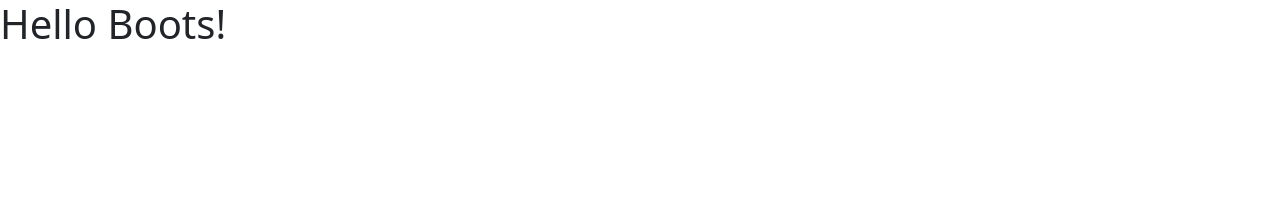
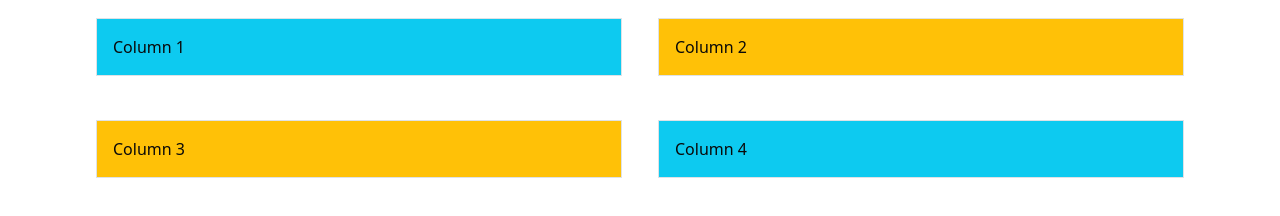
Before and after one commit to ColeLMII/HTML-CSS-JavaScript-Bootstrap-5-practice---Business-Application-Development-II, a plain HTML site: page BootPractice/index.html in a window 1280 px wide. Drawn offline with Linux system fonts and the light colour scheme.

Commit message:
practice w/ columns/gutters/gridsys/cards

```diff
--- a/BootPractice/index.html
+++ b/BootPractice/index.html
@@ -7,9 +7,37 @@
     , initial-scale=1.0">
     <title>Document</title>
     <link rel="stylesheet" href="css/bootstrap.css">
+        <style>
+            [class*="col"]{
+                padding: 1rem;
+                background-color: #ffff;
+                border: 2px solid #ffff;
+                color: rgb(10, 10, 10);
+            }
+        </style>
 </head>
-<body>
-    <h1>Hello Boots!</h1>
+
+<body class= >
+    <div class="container">
+        <div class="row g-2">
+            <div class="col-6">
+                <div class="p-3 border bg-info">Column 1 </div>
+            </div>
+
+            <div class="col-6">
+                <div class="p-3 border bg-warning">Column 2 </div>
+            </div>
+
+            <div class="col-6">
+                <div class="p-3 border bg-warning">Column 3 </div>
+            </div>
+            <div class="col-6">
+                <div class="p-3 border bg-info">Column 4 </div>
+            </div>
+        </div>
+    </div>
+
     <script src="js/bootstrap.js"></script>
 </body>
+
 </html>
```
